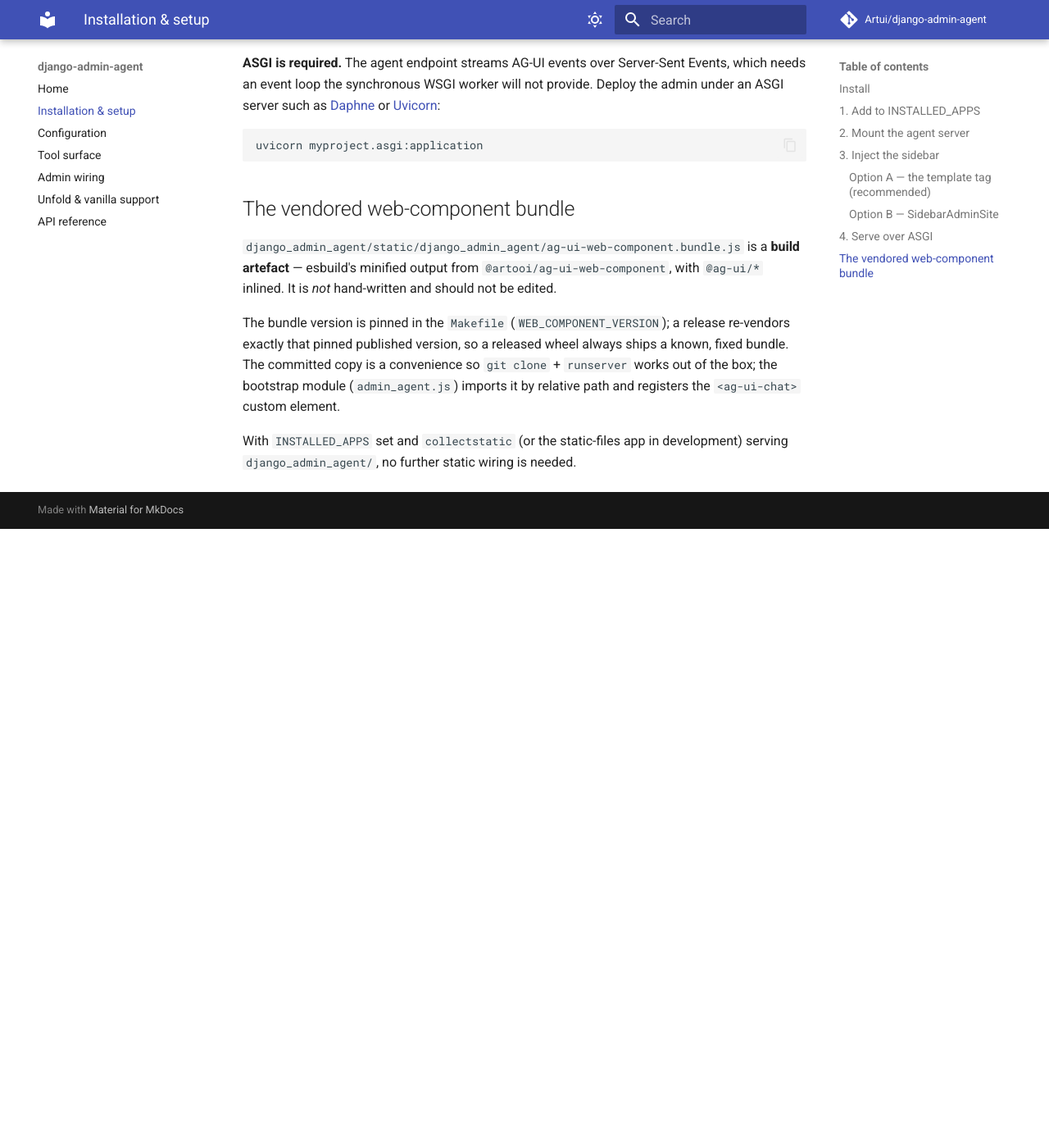
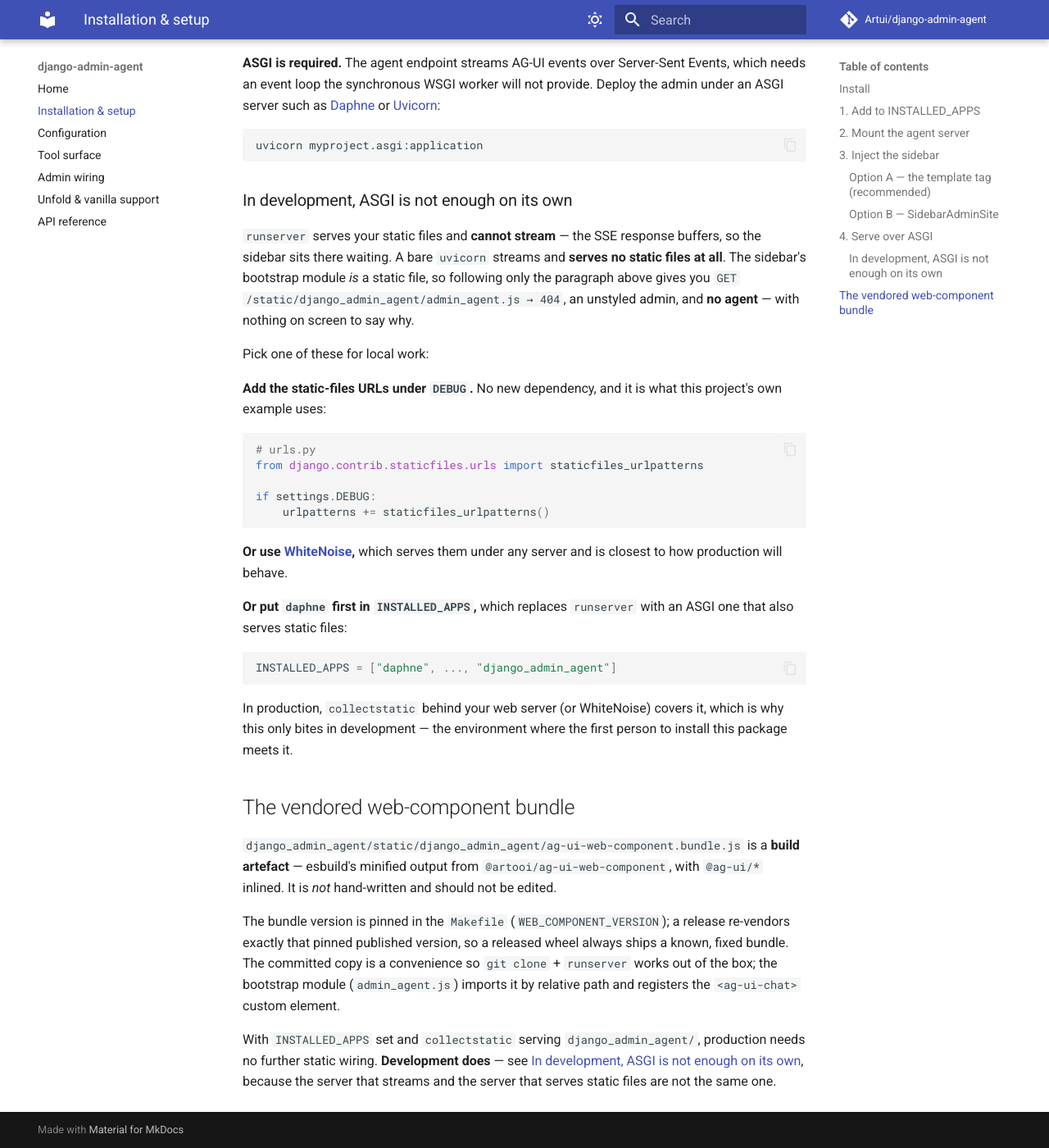
Before and after one commit to Artui/django-admin-agent, an MkDocs documentation site: the page built from docs/installation.md, in a window 1280 px wide and 1400 px high, scrolled down 2676 px. Shown: the whole window at 82% size. Built offline with MkDocs 1.6.1 and Material for MkDocs 9.7.7, drawn with Linux system fonts in a browser that asks for light colours; comment, search, counter and statistics services are not loaded; before the commit the page ends 3321 px from its top, so only the background shows below that.

Commit message:
Name a dev recipe that streams, and watch the pin nothing was watching (#57)
Two findings from installing this package from outside, following its own docs.

The install page said to deploy under ASGI, and said separately that with
`INSTALLED_APPS` and `collectstatic` no further static wiring was needed. Both
sentences are true and they cannot both be satisfied in development: a bare ASGI
server serves no static files, `runserver` serves them and cannot stream SSE, and
the sidebar's bootstrap module is a static file. So following the ASGI half gives
a 404 for the component, an unstyled admin, and no agent -- with nothing on screen
to say why. Eleven 404s from a clean project, one of them the component.

The page now names three recipes that stream and serve static files, says outright
that `runserver` cannot stream, and scopes the `collectstatic` sentence to
production.

The second finding is an axis with no measurement. The vendored bundle is pinned
in the Makefile and fetched from npm, so no Python resolve can see it: the weekly
unpinned resolve stays green while the component this package ships goes stale.
The bundle test cannot see it either -- it asserts the pin and the bundle agree
with each other, which a stale pair does. That is how the pin reached four minors
behind, and then two more.

So the drift workflow gains a job that asks npm directly, fails when this repo is
behind, and reports under its own issue label rather than overwriting the resolve
job's story. Its logic was exercised both ways against the live registry: current
as committed, and failing against a deliberately stale pin.

The bundle test's docstring now says which guard answers which question, since it
reads as the only one and is not.

````diff
--- a/docs/installation.md
+++ b/docs/installation.md
@@ -132,6 +132,42 @@
 uvicorn myproject.asgi:application
 ```
 
+### In development, ASGI is not enough on its own
+
+`runserver` serves your static files and **cannot stream** — the SSE response
+buffers, so the sidebar sits there waiting. A bare `uvicorn` streams and **serves
+no static files at all**. The sidebar's bootstrap module *is* a static file, so
+following only the paragraph above gives you `GET
+/static/django_admin_agent/admin_agent.js → 404`, an unstyled admin, and **no
+agent** — with nothing on screen to say why.
+
+Pick one of these for local work:
+
+**Add the static-files URLs under `DEBUG`.** No new dependency, and it is what
+this project's own example uses:
+
+```python
+# urls.py
+from django.contrib.staticfiles.urls import staticfiles_urlpatterns
+
+if settings.DEBUG:
+    urlpatterns += staticfiles_urlpatterns()
+```
+
+**Or use [WhiteNoise](https://whitenoise.readthedocs.io/),** which serves them
+under any server and is closest to how production will behave.
+
+**Or put `daphne` first in `INSTALLED_APPS`,** which replaces `runserver` with an
+ASGI one that also serves static files:
+
+```python
+INSTALLED_APPS = ["daphne", ..., "django_admin_agent"]
+```
+
+In production, `collectstatic` behind your web server (or WhiteNoise) covers it,
+which is why this only bites in development — the environment where the first
+person to install this package meets it.
+
 ## The vendored web-component bundle
 
 `django_admin_agent/static/django_admin_agent/ag-ui-web-component.bundle.js` is
@@ -146,5 +182,8 @@
 (`admin_agent.js`) imports it by relative path and registers the
 `<ag-ui-chat>` custom element.
 
-With `INSTALLED_APPS` set and `collectstatic` (or the static-files app in
-development) serving `django_admin_agent/`, no further static wiring is needed.
+With `INSTALLED_APPS` set and `collectstatic` serving `django_admin_agent/`,
+production needs no further static wiring. **Development does** — see
+[In development, ASGI is not enough on its own](#in-development-asgi-is-not-enough-on-its-own),
+because the server that streams and the server that serves static files are not
+the same one.
````
Also changed, not shown: CHANGELOG.md (+31 -0 lines), 2 other files.
